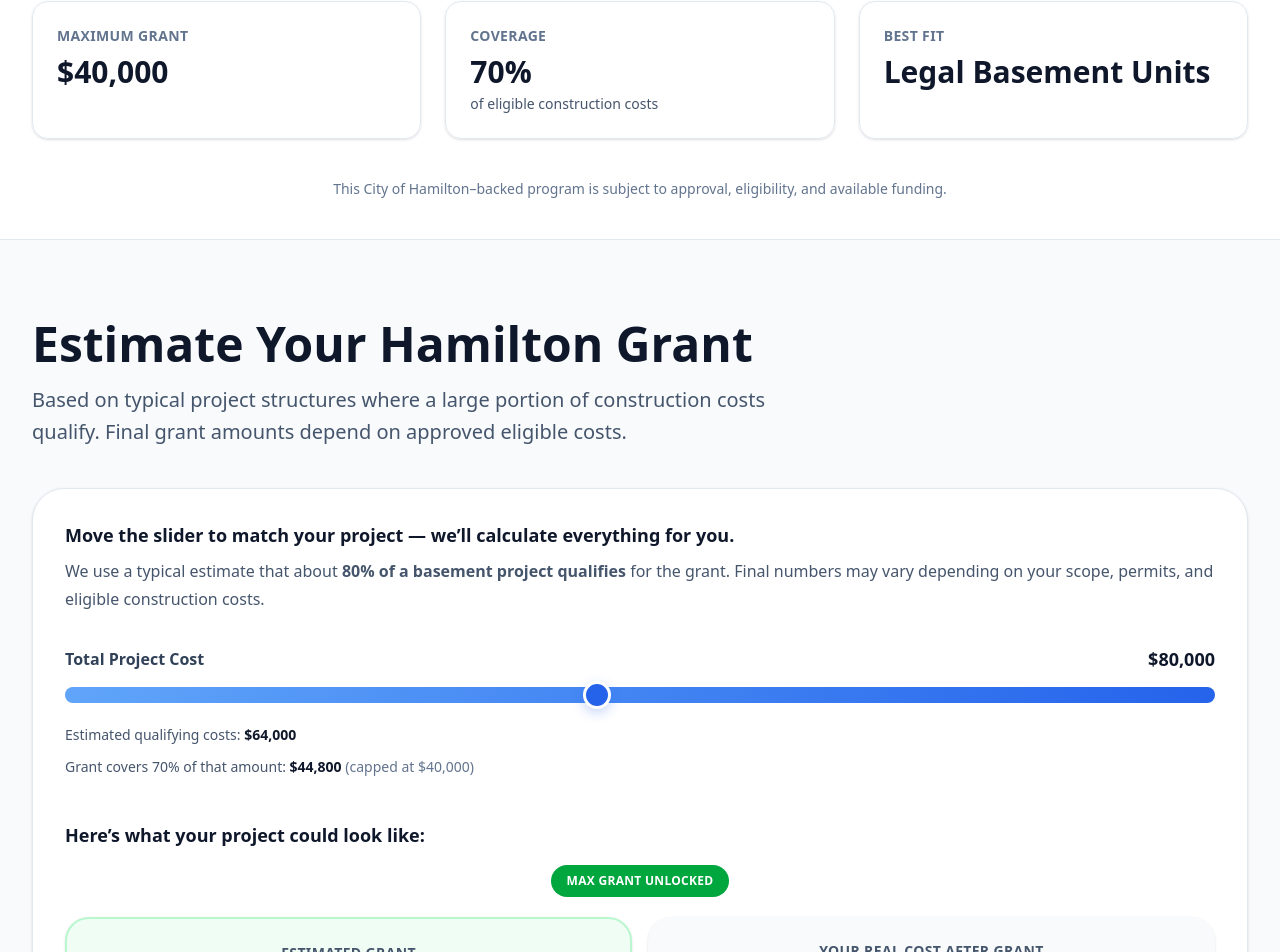
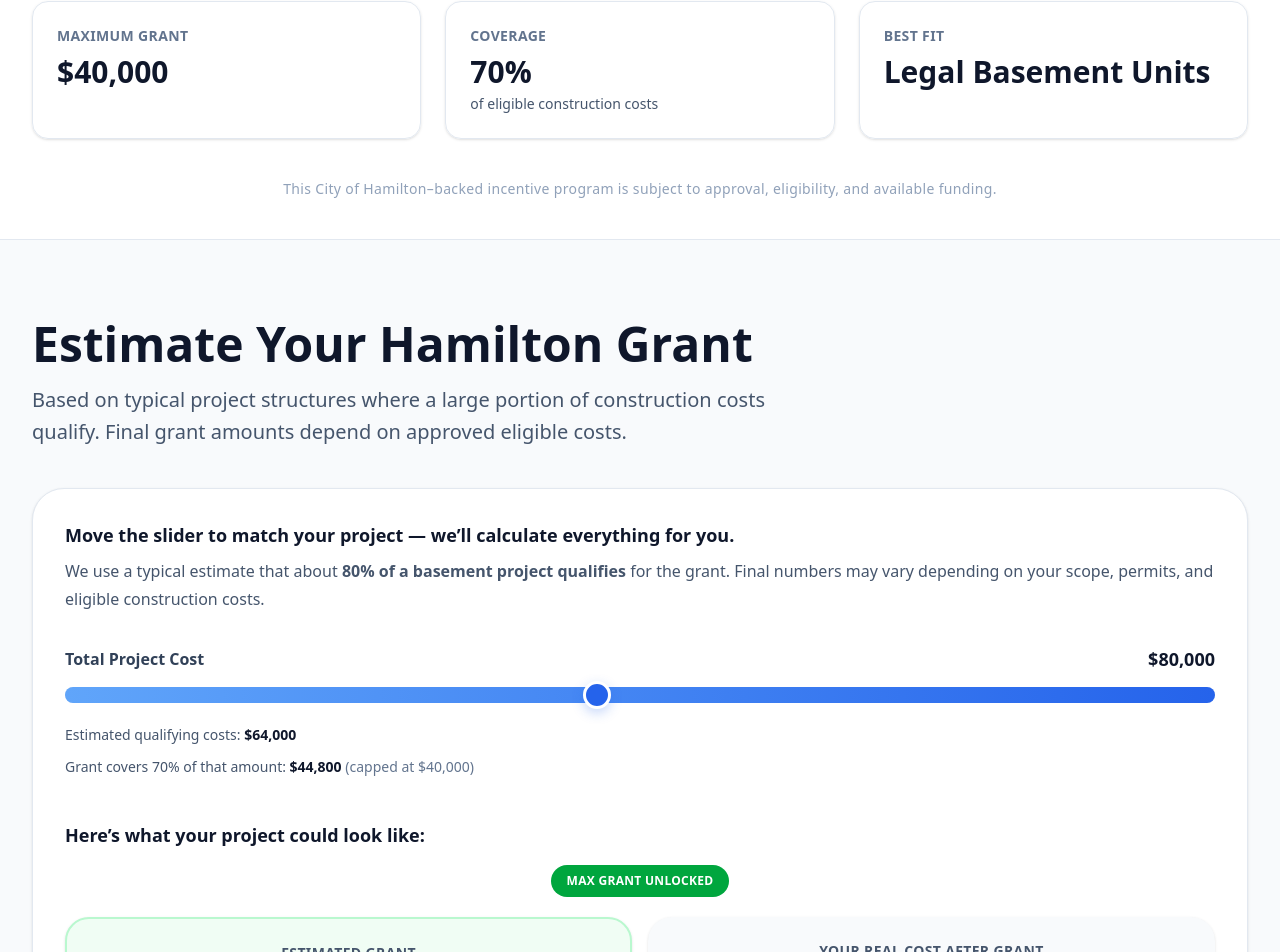
Before and after one commit to mapsforfield/ontarioreno, a React (Vite) app: page /hamilton-grant-guide in a window 1280 px wide. Shown: the part 814-1766 px from the top of the page. Built offline with nearby package versions, Linux system fonts and the light colour scheme.

Commit message:
Update HamiltonGrant.tsx

```diff
--- a/src/pages/HamiltonGrant.tsx
+++ b/src/pages/HamiltonGrant.tsx
@@ -67,12 +67,13 @@
             </p>
           </div>
         </div>
-         {/* Trust anchor */}
-  <div className="mx-auto max-w-4xl px-6 pb-10 text-center md:px-8">
-    <p className="text-sm text-slate-500">
-      This City of Hamilton–backed program is subject to approval, eligibility, and available funding.
-    </p>
-  </div>
+
+        {/* Trust anchor */}
+        <div className="mx-auto max-w-4xl px-6 pb-10 text-center md:px-8">
+          <p className="text-sm font-medium tracking-wide text-slate-400">
+            This City of Hamilton–backed incentive program is subject to approval, eligibility, and available funding.
+          </p>
+        </div>
       </section>
 
       {/* Calculator */}
```
